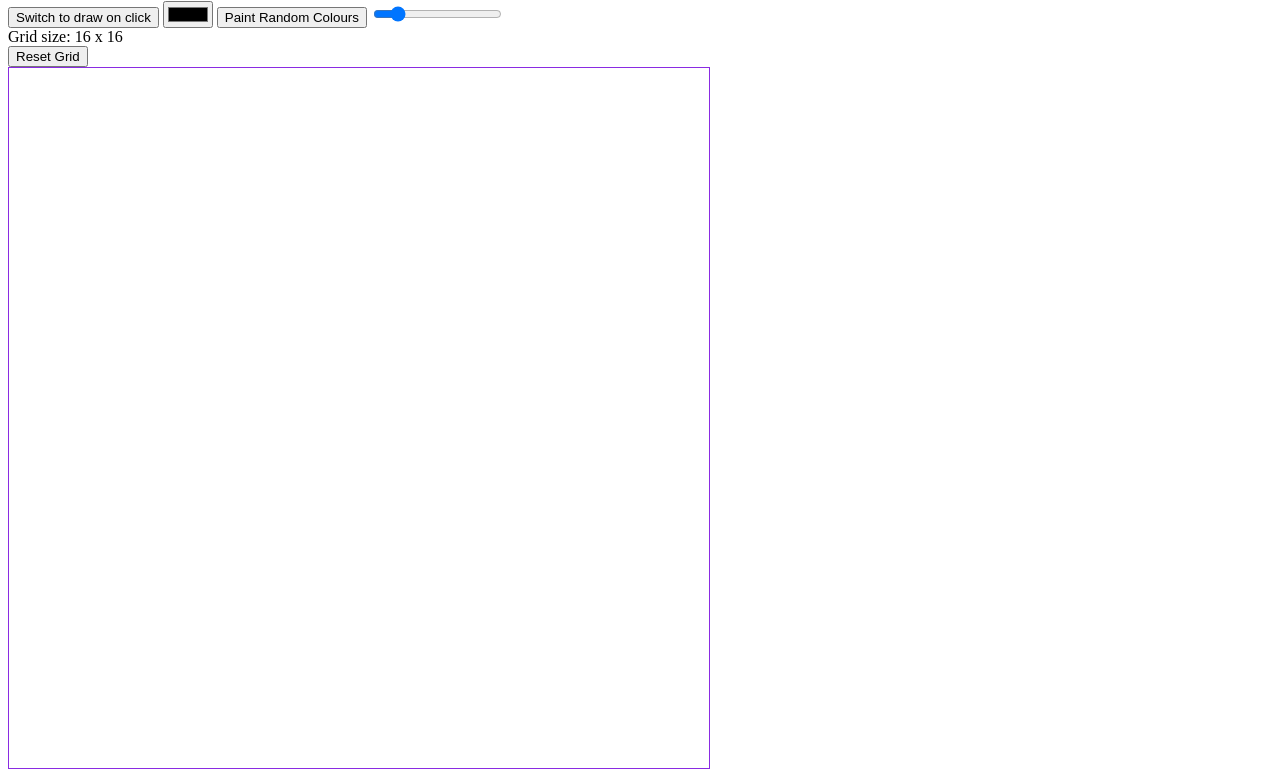
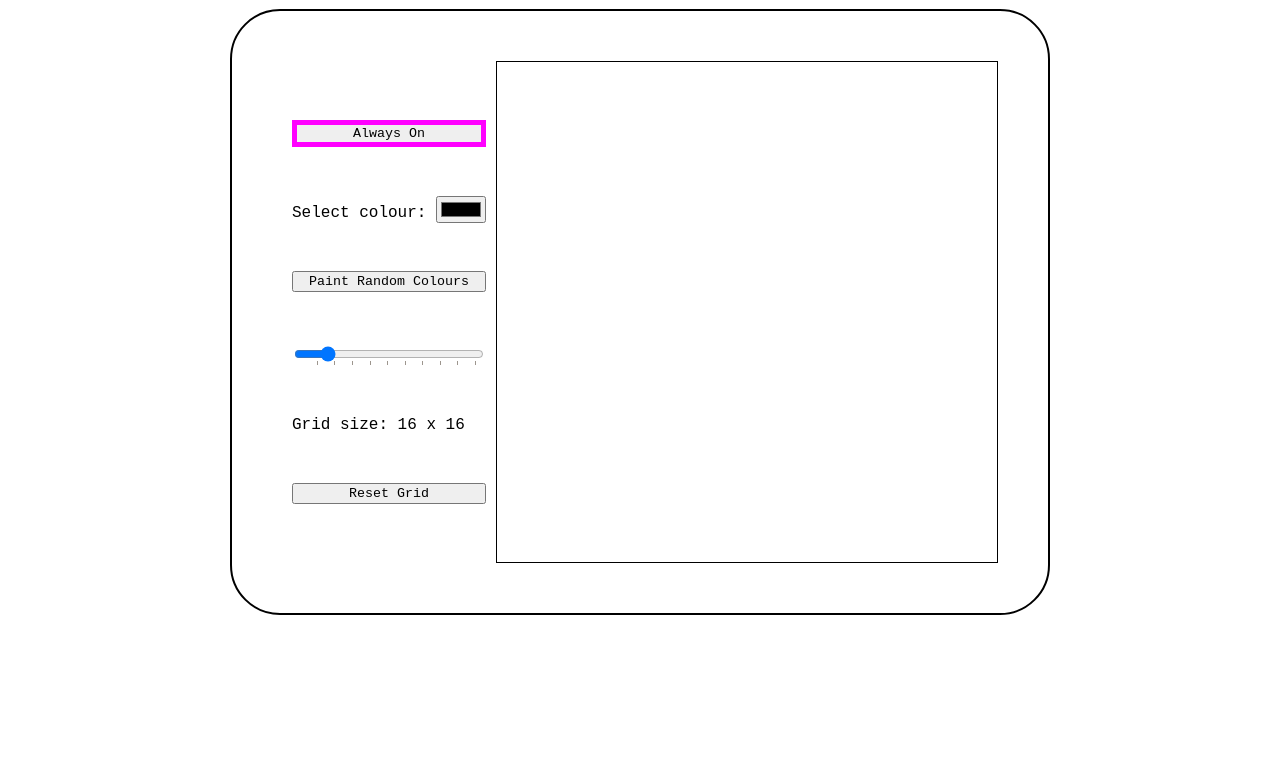
Before and after one commit to Splipery/scribbler, a plain HTML site: page index.html in a window 1280 px wide. Shown: the part 79-856 px from the top of the page. After the commit the page ends 800 px from the top, so only its background shows below. Drawn offline with Linux system fonts and the light colour scheme.

Commit message:
Basic version complete

```diff
--- a/functions.js
+++ b/functions.js
@@ -4,6 +4,7 @@ const DEFAULT_LINE_COLOUR = '#000000';
 
 let alwaysOn = true;
 let currentlyOn = true;
+let randomColours = false;
 let lineColour = DEFAULT_LINE_COLOUR;
 
 function setColor(colour){
@@ -39,7 +40,6 @@ function setGrid(sideLength){
 }
 
 function createLine(lineLength){
-    //First, create a line of appropriate length
     const lineDiv = document.createElement('div');
     lineDiv.classList.add('lineContainer');
 
@@ -57,21 +57,26 @@ function createLine(lineLength){
 
 function flipColour(e){
     if(alwaysOn || currentlyOn){
+        if(randomColours) {
+            lineColour = '#' + Math.floor(Math.random()*16777215).toString(16);
+            console.log(lineColour);
+        }
         this.setAttribute('style', `background-color: ${lineColour};`);
+
     }
 }
 
 function toggleOn(e){
     alwaysOn = !alwaysOn;
     currentlyOn = alwaysOn;
-    if(alwaysOn){
-        alwaysOnToggle.textContent = "Switch to draw on click";
+    if(!alwaysOnToggle.classList.contains('selected')){
+        alwaysOnToggle.classList.add('selected');
     } else {
-        alwaysOnToggle.textContent = "Switch to always on";
+        alwaysOnToggle.classList.remove('selected');
     }
 }
 
-function highlightButton(e){
+function highlightButton(e) {
     if(!this.classList.contains('selected')){
         this.classList.add('selected');
     } else {
@@ -96,6 +101,11 @@ function drawActive() { currentlyOn = true; }
 
 function drawDisable() { currentlyOn = false; }
 
+function toggleRandomise() {
+    randomColours = !randomColours;
+    setColor(cPicker.value);
+}
+
 const alwaysOnToggle = document.querySelector('#alwaysOn');
 alwaysOnToggle.addEventListener('click', toggleOn);
 
@@ -106,7 +116,11 @@ const w = document.querySelector('body');
 w.addEventListener('mousedown', drawActive);
 w.addEventListener('mouseup', drawDisable);
 
-const buttons = document.querySelectorAll('button');
-buttons.forEach(button => button.addEventListener('click', highlightButton));
+const randomButton = document.querySelector('#randomColour');
+randomButton.addEventListener('click', toggleRandomise);
+randomButton.addEventListener('click', highlightButton);
+
+const toggles = document.querySelectorAll('#toggles');
+toggles.forEach(toggle => toggle.addEventListener('click', highlightButton));
 
 setGrid(DEFAULT_GRID_SIZE);
--- a/index.html
+++ b/index.html
@@ -12,10 +12,26 @@
     <h1>Scribbler</h1>
     <div id="container">
         <div id="controlContainer">
-            <button id="alwaysOn">Switch to draw on click</button>
-            <input type="color" id="cPicker">
-            <button id="randomColour">Paint Random Colours</button>
-            <input type="range" min="1" max="100" value="16" class="slider" id="sideSetter">
+            <button id="alwaysOn" class="selected toggles">Always On</button>
+            <div id="cSet">
+                <label for="cPicker">Select colour: </label>
+                <input type="color" id="cPicker">
+            </div>
+            <button id="randomColour" class="toggles">Paint Random Colours</button>
+            <input type="range" min="1" max="100" value="16" class="slider" id="sideSetter" list="tickmarks">
+            <datalist id="tickmarks">
+                <option value="0"></option>
+                <option value="10"></option>
+                <option value="20"></option>
+                <option value="30"></option>
+                <option value="40"></option>
+                <option value="50"></option>
+                <option value="60"></option>
+                <option value="70"></option>
+                <option value="80"></option>
+                <option value="90"></option>
+                <option value="100"></option>
+            </datalist>
             <div id="gridSize"></div>
             <button id="reset">Reset Grid</button>
         </div>
--- a/style.css
+++ b/style.css
@@ -1,7 +1,35 @@
+body {
+    display: flex;
+    flex-direction: column;
+    align-items: center;
+    justify-content: center;
+    font-family: 'Courier New', Courier, monospace;
+}
+
+button {
+    font-family: 'Courier New', Courier, monospace;
+}
+
+#container {
+    flex: 1;
+    display: flex;
+    border: 2px solid black;
+    border-radius: 50px;
+    padding: 50px;
+}
+
+#controlContainer {
+    flex: 1;
+    display: flex;
+    flex-direction: column;
+    justify-content: space-evenly;
+    padding: 10px;
+}
+
 #drawPane {
-    border: 1px solid blueviolet;
-    width: 700px;
-    height: 700px;
+    border: 1px solid black;
+    width: 500px;
+    height: 500px;
     display: flex;
     flex-direction: column;
 }
```
